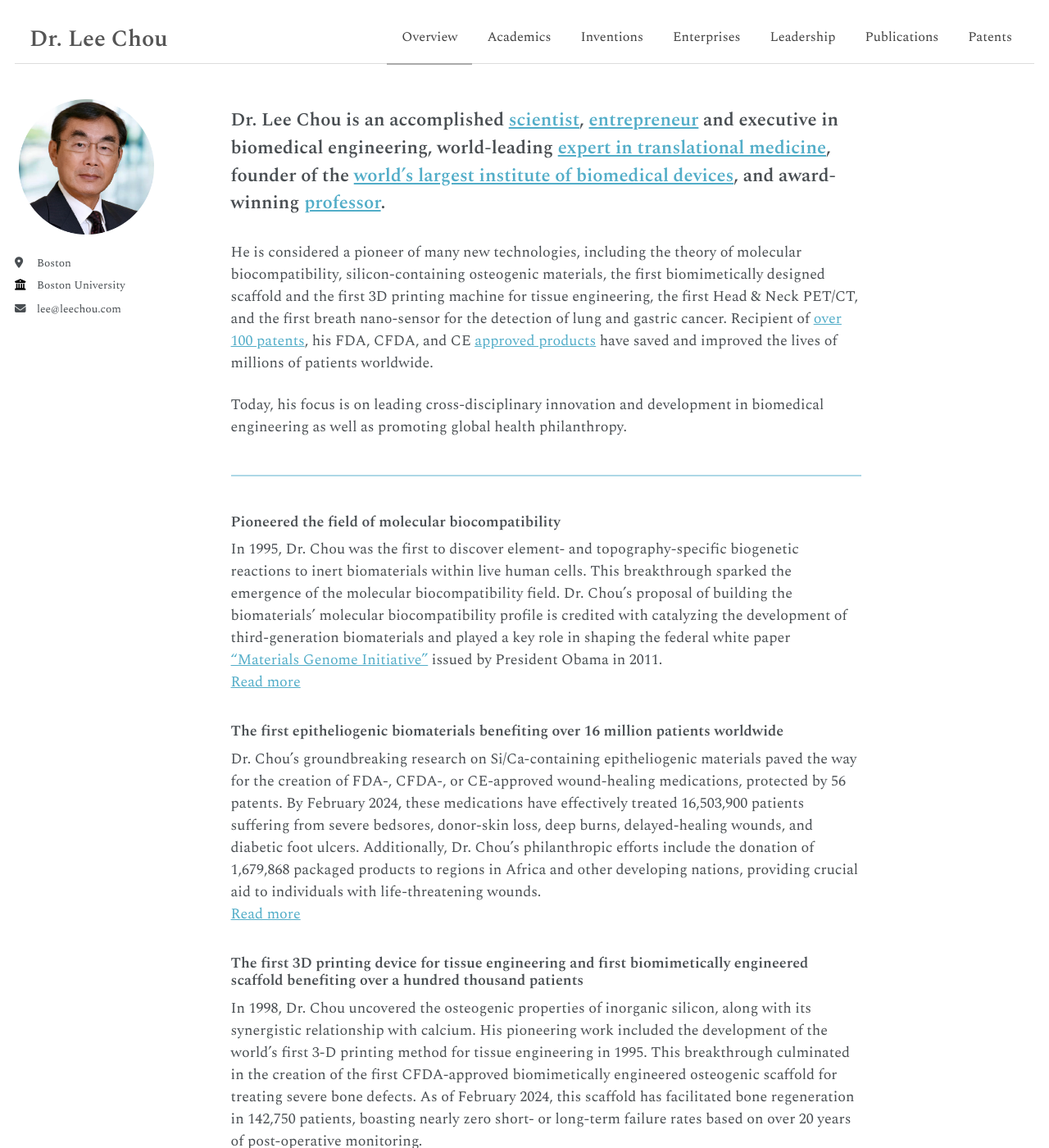
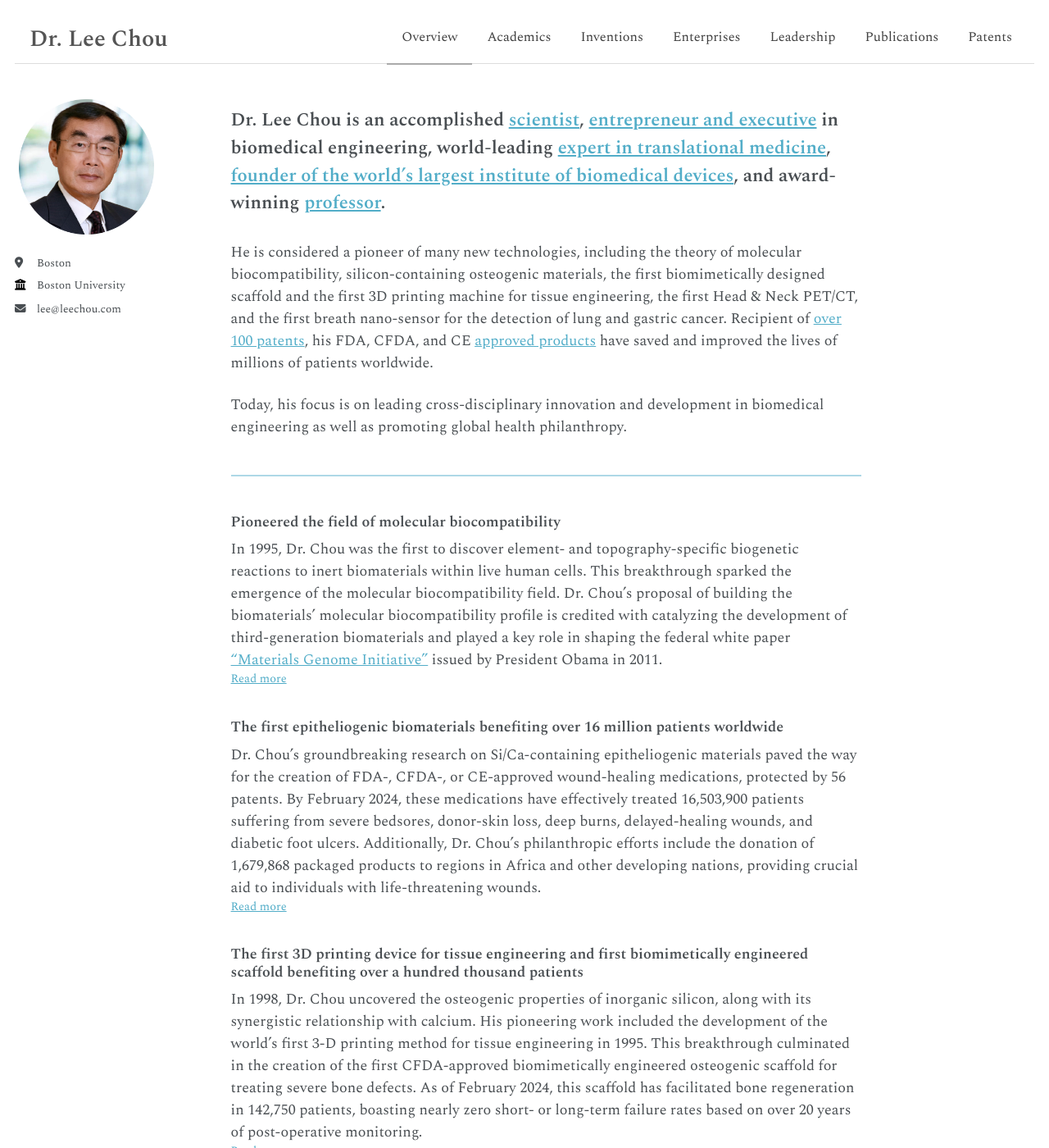
Before and after one commit to laishengchou/laishengchou.github.io, a Jekyll site: the page built from _pages/about.md, in a window 1280 px wide and 1400 px high. Shown: the whole window at 82% size. Built offline with Jekyll 4.4.1, drawn with Linux system fonts in a browser that asks for light colours.

Commit message:
small tweaks

```diff
--- a/_pages/about.md
+++ b/_pages/about.md
@@ -10,7 +10,7 @@ redirect_from:
   - /about.html
 ---
 
-Dr. Lee Chou is an accomplished [scientist](/inventions), [entrepreneur](/enterprises) and executive in biomedical engineering, world-leading [expert in translational medicine](/inventions), founder of the [world's largest institute of biomedical devices](/leadership), and award-winning [professor](/academics).
+Dr. Lee Chou is an accomplished [scientist](/inventions), [entrepreneur and executive](/enterprises) in biomedical engineering, world-leading [expert in translational medicine](/inventions), [founder of the world's largest institute of biomedical devices](/leadership), and award-winning [professor](/academics).
 
 He is considered a pioneer of many new technologies, including the theory of molecular biocompatibility, silicon-containing osteogenic materials, the first biomimetically designed scaffold and the first 3D printing machine for tissue engineering, the first Head & Neck PET/CT, and the first breath nano-sensor for the detection of lung and gastric cancer. Recipient of [over 100 patents](/patents), his FDA, CFDA, and CE [approved products](/enterprises) have saved and improved the lives of millions of patients worldwide.
 
@@ -18,20 +18,19 @@ Today, his focus is on leading cross-disciplinary innovation and development in
 <hr />
 
 ### Pioneered the field of molecular biocompatibility
-In 1995, Dr. Chou was the first to discover element- and topography-specific biogenetic reactions to inert biomaterials within live human cells. This breakthrough sparked the emergence of the molecular biocompatibility field. Dr. Chou’s proposal of building the biomaterials’ molecular biocompatibility profile is credited with catalyzing the development of third-generation biomaterials and played a key role in shaping the federal white paper <a href="https://obamawhitehouse.archives.gov/sites/default/files/microsites/ostp/materials_genome_initiative-final.pdf">"Materials Genome Initiative"</a> issued by President Obama in 2011.<br>[Read more](/inventions#molecular-biocompatibility)
+In 1995, Dr. Chou was the first to discover element- and topography-specific biogenetic reactions to inert biomaterials within live human cells. This breakthrough sparked the emergence of the molecular biocompatibility field. Dr. Chou’s proposal of building the biomaterials’ molecular biocompatibility profile is credited with catalyzing the development of third-generation biomaterials and played a key role in shaping the federal white paper <a href="https://obamawhitehouse.archives.gov/sites/default/files/microsites/ostp/materials_genome_initiative-final.pdf">"Materials Genome Initiative"</a> issued by President Obama in 2011.<br class="before-more" />[Read more](/inventions#molecular-biocompatibility)
 
 ### The first epitheliogenic biomaterials benefiting over 16 million patients worldwide
-Dr. Chou's groundbreaking research on Si/Ca-containing epitheliogenic materials paved the way for the creation of FDA-, CFDA-, or CE-approved wound-healing medications, protected by 56 patents. By February 2024, these medications have effectively treated 16,503,900 patients suffering from severe bedsores, donor-skin loss, deep burns, delayed-healing wounds, and diabetic foot ulcers. Additionally, Dr. Chou's philanthropic efforts include the donation of 1,679,868 packaged products to regions in Africa and other developing nations, providing crucial aid to individuals with life-threatening wounds.<br>[Read more](/inventions#epitheliogenic-biomaterials)
+Dr. Chou's groundbreaking research on Si/Ca-containing epitheliogenic materials paved the way for the creation of FDA-, CFDA-, or CE-approved wound-healing medications, protected by 56 patents. By February 2024, these medications have effectively treated 16,503,900 patients suffering from severe bedsores, donor-skin loss, deep burns, delayed-healing wounds, and diabetic foot ulcers. Additionally, Dr. Chou's philanthropic efforts include the donation of 1,679,868 packaged products to regions in Africa and other developing nations, providing crucial aid to individuals with life-threatening wounds.<br class="before-more" />[Read more](/inventions#epitheliogenic-biomaterials)
 
 ### The first 3D printing device for tissue engineering and first biomimetically engineered scaffold benefiting over a hundred thousand patients
-In 1998, Dr. Chou uncovered the osteogenic properties of inorganic silicon, along with its synergistic relationship with calcium. His pioneering work included the development of the world's first 3-D printing method for tissue engineering in 1995. This breakthrough culminated in the creation of the first CFDA-approved biomimetically engineered osteogenic scaffold for treating severe bone defects. As of February 2024, this scaffold has facilitated bone regeneration in 142,750 patients, boasting nearly zero short- or long-term failure rates based on over 20 years of post-operative monitoring.<br>[Read more](/inventions#3d-scaffolds)
+In 1998, Dr. Chou uncovered the osteogenic properties of inorganic silicon, along with its synergistic relationship with calcium. His pioneering work included the development of the world's first 3-D printing method for tissue engineering in 1995. This breakthrough culminated in the creation of the first CFDA-approved biomimetically engineered osteogenic scaffold for treating severe bone defects. As of February 2024, this scaffold has facilitated bone regeneration in 142,750 patients, boasting nearly zero short- or long-term failure rates based on over 20 years of post-operative monitoring.<br class="before-more">[Read more](/inventions#3d-scaffolds)
 
 ### The first oral ulcer healing material helping over a million patients
-Around 20% of the world's population suffers from recurrent oral ulcers, a condition for which, prior to 2006, steroid use was the primary treatment option despite associated side effects. In 2006, Dr. Chou introduced the first silicon delivery patch, approved by FDA, CFDA, or CE, for faster healing of oral ulcers without relying on steroids. As of February 2024, 1,801,013 patients have benefited from this innovative product for managing recurrent oral ulcers.<br>[Read more](/inventions#oral-ulcer-healing)
+Around 20% of the world's population suffers from recurrent oral ulcers, a condition for which, prior to 2006, steroid use was the primary treatment option despite associated side effects. In 2006, Dr. Chou introduced the first silicon delivery patch, approved by FDA, CFDA, or CE, for faster healing of oral ulcers without relying on steroids. As of February 2024, 1,801,013 patients have benefited from this innovative product for managing recurrent oral ulcers.<br class="before-more" />[Read more](/inventions#oral-ulcer-healing)
 
 ### The first head and neck PET/CT system for better diagnosis and treatment of cancer patients
-In 2016, Dr. Chou and his team introduced the first Head and Neck PET-CT scanner, tailored for diagnosing and monitoring head and neck cancer. Their efforts yielded 55 patents, spanning the scanner's distinctive signaling system and design, which achieves twice the resolution with 70 percent less radiation compared to existing full-body PET-CT scans. This design enables immediate assessment of surgical outcomes following tumor removal in the head and neck region. There is additional potential to address diagnostic gaps in Alzheimer’s disease and monitoring treatment progress. Clinical trials under CFDA approval are forthcoming for this scanner.<br>[Read more](/inventions#pet-ct-scanners)
+In 2016, Dr. Chou and his team introduced the first Head and Neck PET-CT scanner, tailored for diagnosing and monitoring head and neck cancer. Their efforts yielded 55 patents, spanning the scanner's distinctive signaling system and design, which achieves twice the resolution with 70 percent less radiation compared to existing full-body PET-CT scans. This design enables immediate assessment of surgical outcomes following tumor removal in the head and neck region. There is additional potential to address diagnostic gaps in Alzheimer’s disease and monitoring treatment progress. Clinical trials under CFDA approval are forthcoming for this scanner. <br class="before-more" /> [Read more](/inventions#pet-ct-scanners)
 
 ### The first nano-sensor to detect early-stage lung and gastric cancer from a breath sample
-Dr. Chou has led a team in developing a novel breath test nano-sensor device for the early detection of lung and gastric cancer. With 42 patents to its name, this technology detects trace biochemical markers of cancer cells, even before clinical symptoms appear. An initial clinical study, approved by the IRB and involving 545 patients with early-stage lung and gastric cancers, demonstrated 100 percent accuracy and sensitivity. A larger clinical trial is currently in progress. The device's successful development could revolutionize cancer screening by offering a non-invasive method based on a simple breath sample.<br>[Read more](/inventions#nanosensors)
-<br>
+Dr. Chou has led a team in developing a novel breath test nano-sensor device for the early detection of lung and gastric cancer. With 42 patents to its name, this technology detects trace biochemical markers of cancer cells, even before clinical symptoms appear. An initial clinical study, approved by the IRB and involving 545 patients with early-stage lung and gastric cancers, demonstrated 100 percent accuracy and sensitivity. A larger clinical trial is currently in progress. The device's successful development could revolutionize cancer screening by offering a non-invasive method based on a simple breath sample.<br class="before-more">[Read more](/inventions#nanosensors)
--- a/assets/css/main.scss
+++ b/assets/css/main.scss
@@ -50,3 +50,8 @@ hr {
 html {
   scroll-padding-top: 7rem;
 }
+
+br.before-more + a {
+  display: block;
+  font-size: 0.8em;
+}
```
Also changed, not shown: _pages/inventions.md (+19 -2 lines), _pages/leadership.md (+1 -1 lines), _pages/patents.md (+1 -1 lines).
